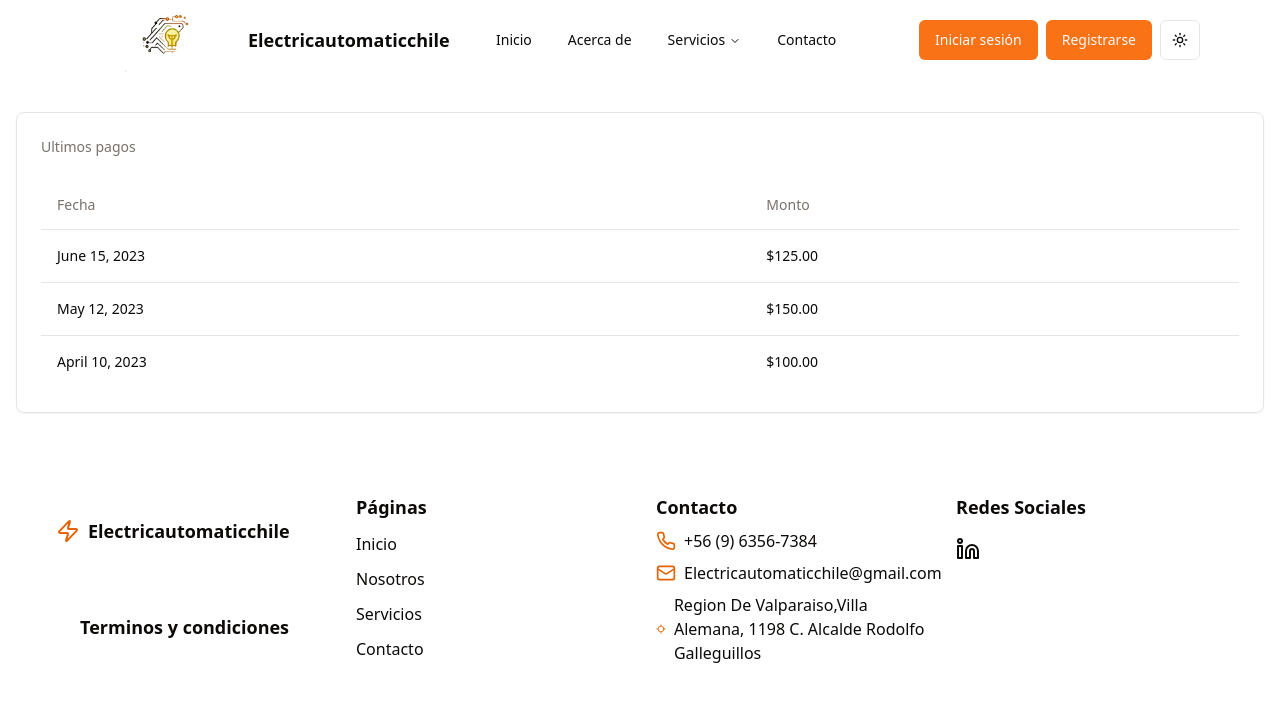
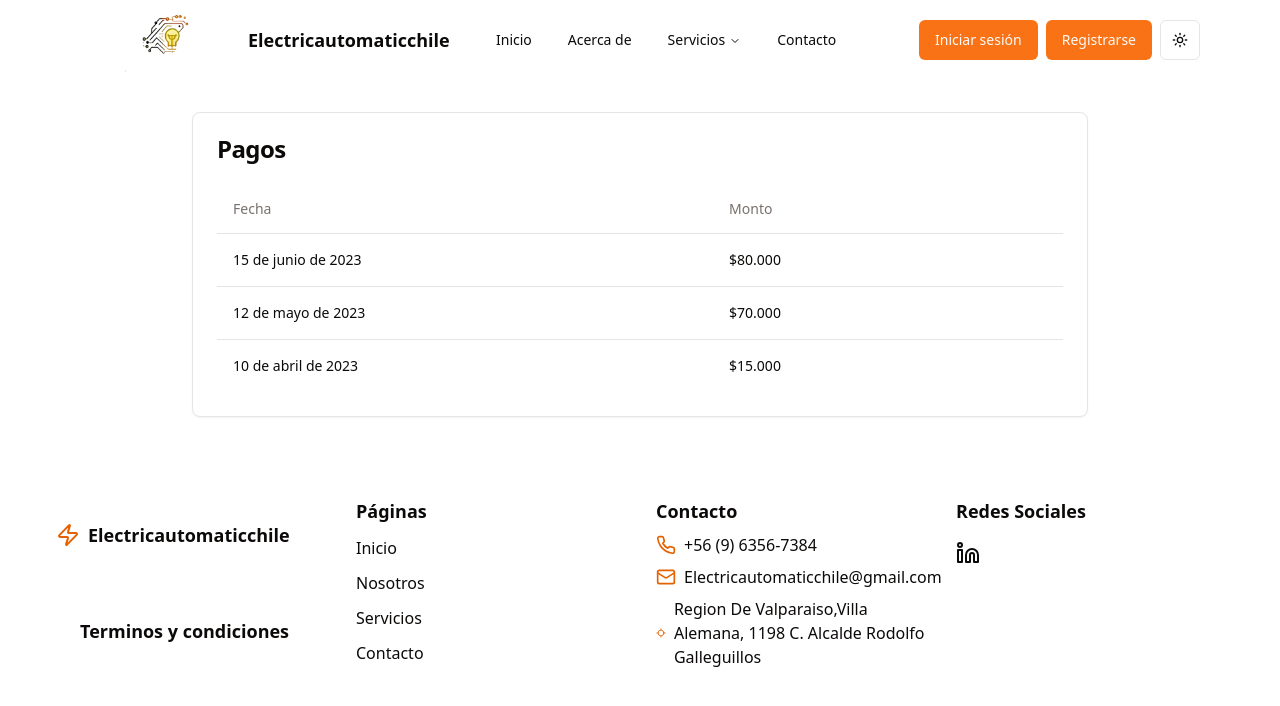
Before and after one commit to electricautomaticchile/electricautomaticchile, a Next.js app: page /dashboard/components-dashboard/payments in a window 1280 px wide. Shown: the top 706 px of the page. Built offline with nearby package versions, Linux system fonts and the light colour scheme.

Commit message:
Se agrego el descargar reporte en pdf

```diff
--- a/app/dashboard/components-dashboard/payments/page.tsx
+++ b/app/dashboard/components-dashboard/payments/page.tsx
@@ -1,11 +1,26 @@
-import {Card,CardHeader,CardDescription,CardTitle,CardContent} from "@/components/ui/card";
-import {Table,TableHeader,TableRow,TableHead,TableBody,TableCell} from "@/components/ui/table";
+'use client'
+import { Card, CardHeader, CardDescription, CardTitle, CardContent } from "@/components/ui/card"
+import { Table, TableHeader, TableRow, TableHead, TableBody, TableCell } from "@/components/ui/table"
+import { format } from 'date-fns'
+import dynamic from 'next/dynamic'
+import { es } from 'date-fns/locale'
+const PDFDownloadButton = dynamic(() => import('../payments/pdfgenerator'), { ssr: false })
 
-const Payments = () => {
-    return(
-        <Card>
+// Sample data
+const paymentData = [
+  { date: new Date('2023-06-15T00:00:00'), amount: 80000.00, consumption: 500, watts: 2000 },
+  { date: new Date('2023-05-12T00:00:00'), amount: 70000.00, consumption: 600, watts: 2400 },
+  { date: new Date('2023-04-10T00:00:00'), amount: 15000.00, consumption: 400, watts: 1600 },
+]
+
+
+const Payments = ({ showDownload }: { showDownload: boolean }) => {
+  // Removed isClient state and related logic
+
+  return (
+    <Card className="w-full max-w-4xl mx-auto">
       <CardHeader>
-                <CardDescription>Ultimos pagos</CardDescription>
+        <CardTitle>Pagos</CardTitle>
       </CardHeader>
       <CardContent>
         <Table>
@@ -16,18 +31,15 @@ const Payments = () => {
             </TableRow>
           </TableHeader>
           <TableBody>
-                    <TableRow>
-                      <TableCell>June 15, 2023</TableCell>
-                      <TableCell>$125.00</TableCell>
+            {paymentData.map((row, i) => (
+              <TableRow key={i}>
+                <TableCell>{format(row.date, 'PPP', { locale: es })}</TableCell>
+                <TableCell>${row.amount.toLocaleString('es-CL', { minimumFractionDigits: 0, maximumFractionDigits: 0 })}</TableCell>
+                <TableCell>
+                  {showDownload && <PDFDownloadButton paymentData={[row]} />}
+                </TableCell>
               </TableRow>
-                    <TableRow>
-                      <TableCell>May 12, 2023</TableCell>
-                      <TableCell>$150.00</TableCell>
-                    </TableRow>
-                    <TableRow>
-                      <TableCell>April 10, 2023</TableCell>
-                      <TableCell>$100.00</TableCell>
-                    </TableRow>
+            ))}
           </TableBody>
         </Table>
       </CardContent>
```
Lines whose indentation alone changed are shown as unchanged.
